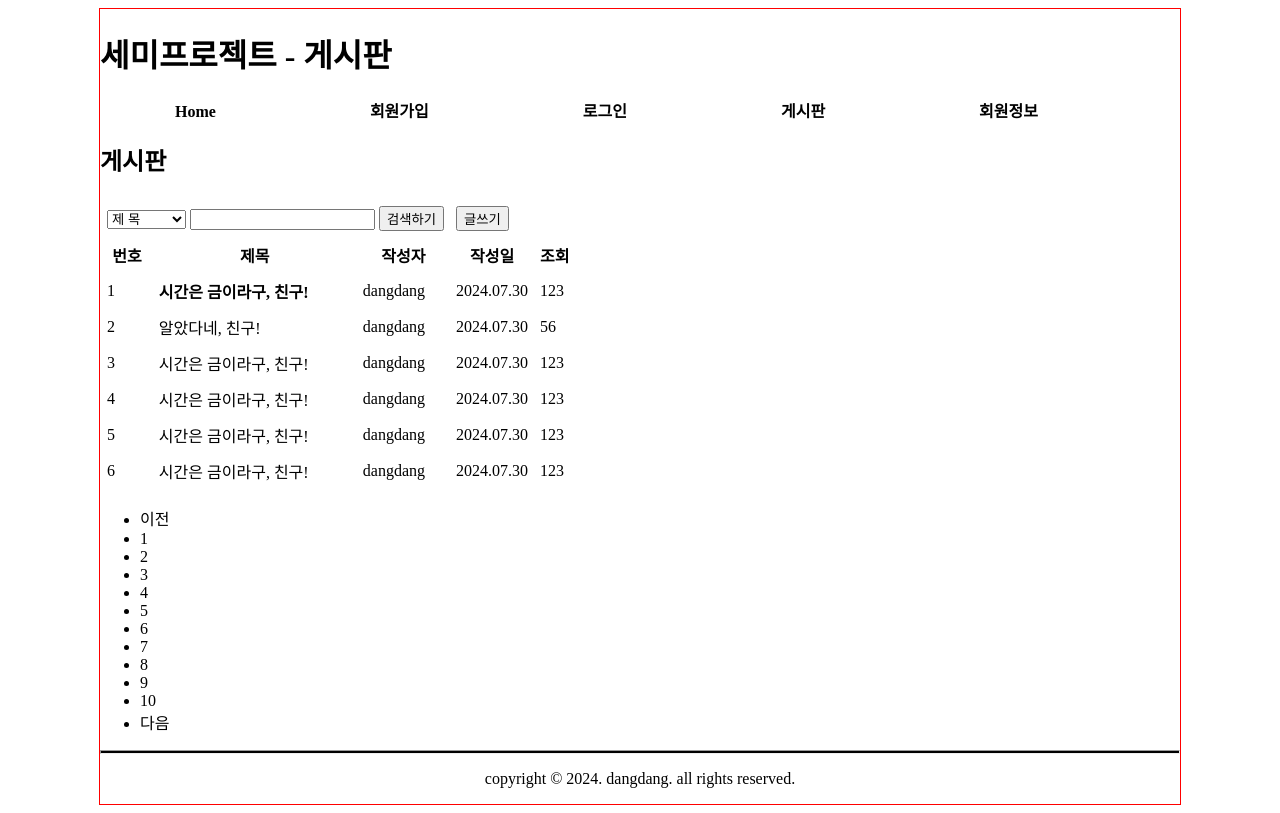
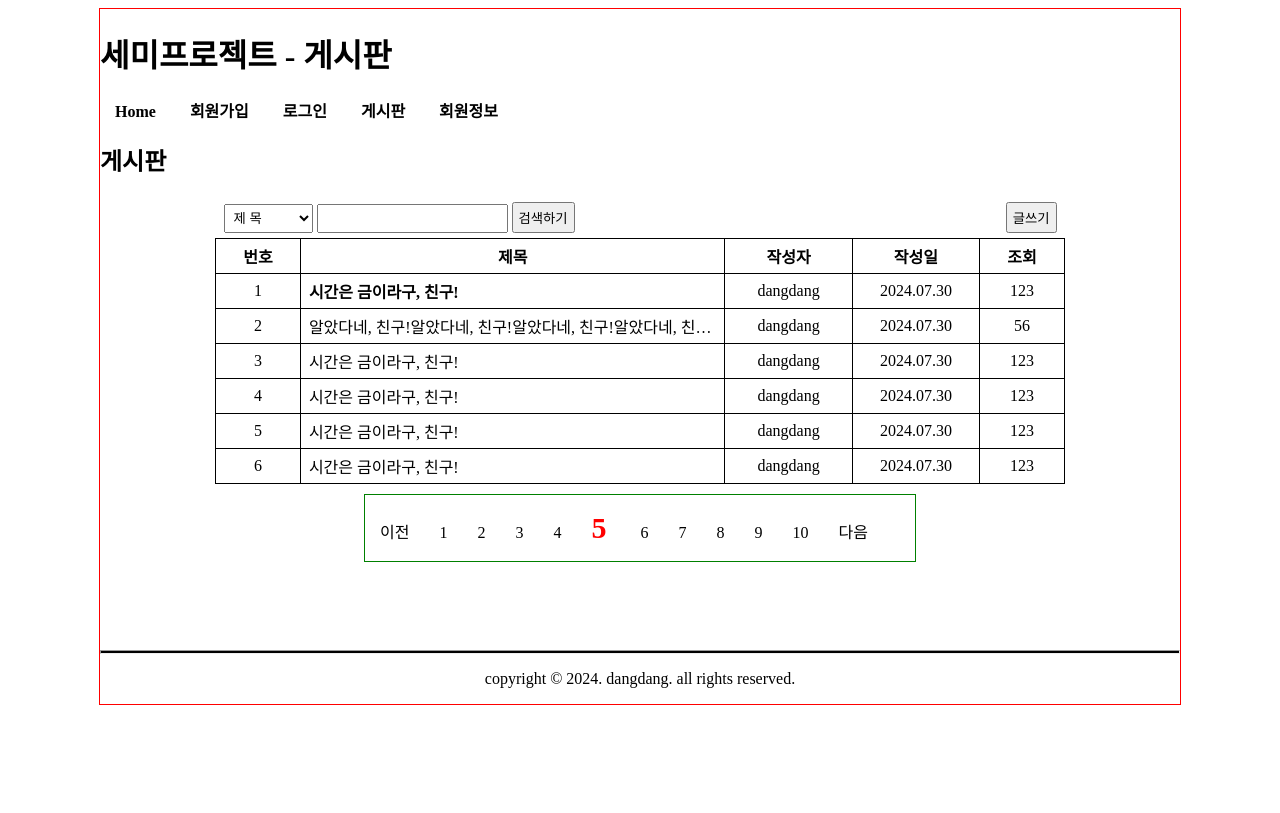
Before and after one commit to gongbu22/semiprojectv1, a FastAPI app: page /board/list in a window 1280 px wide. After the commit the page ends 705 px from the top, so only its background shows below. Run offline with FastAPI, Linux system fonts and the light colour scheme.

Commit message:
게시판 리스트 스타일링

```diff
--- a/views/templates/board/list.html
+++ b/views/templates/board/list.html
@@ -4,6 +4,24 @@
     <meta charset="UTF-8">
     <title>세미프로젝트</title>
     <link rel="stylesheet" href="/static/css/project.css" >
+    <style>
+        table { width: 850px; margin: 10px auto;
+            border-collapse: collapse; table-layout: fixed }
+        th, td { border: 1px solid black; padding: 5px 8px;
+            text-align: center }
+        td:nth-child(2) { text-align:left; white-space: nowrap;
+            overflow: hidden; text-overflow: ellipsis }
+        thead td { border: none; }
+        thead td:first-child { text-align: left }
+        thead td:last-child { text-align: right }
+        select, input, button { padding: 5px }
+        button { padding: 4px 5px }
+        .pagnation { width: 550px; border: 1px solid green; margin: 0 auto; }
+        div ul { list-style: none; padding: 0;}
+        div ul li { display: inline; padding: 0 15px }
+        .cpg { color: red; font-size: 30px; font-weight: bold }
+
+    </style>
 </head>
 <body>
     <div id="wrap">
@@ -20,6 +38,13 @@
         <main>
             <h2>게시판</h2>
             <table cellpadding="5">
+                <colgroup>
+                    <col style="width: 10%">
+                    <col>
+                    <col style="width: 15%">
+                    <col style="width: 15%">
+                    <col style="width: 10%">
+                </colgroup>
                 <thead>
                     <tr>
                         <tr>
@@ -46,7 +71,7 @@
                         <td>dangdang</td><td>2024.07.30</td><td>123</td>
                     </tr>
                     <tr>
-                        <td>2</td><td>알았다네, 친구!</td>
+                        <td>2</td><td>알았다네, 친구!알았다네, 친구!알았다네, 친구!알았다네, 친구!알았다네, 친구!알았다네, 친구!알았다네, 친구!알았다네, 친구!알았다네, 친구!알았다네, 친구!알았다네, 친구!</td>
                         <td>dangdang</td><td>2024.07.30</td><td>56</td>
                     </tr>
                     <tr>
@@ -67,9 +92,9 @@
                     </tr>
                 </tbody>
             </table>
-            <div>
+            <div class="pagnation">
                 <ul>
-                    <li>이전</li><li>1</li><li>2</li><li>3</li><li>4</li><li>5</li>
+                    <li>이전</li><li>1</li><li>2</li><li>3</li><li>4</li><li class="cpg">5</li>
                     <li>6</li><li>7</li><li>8</li><li>9</li><li>10</li><li>다음</li>
                 </ul>
             </div>
```
